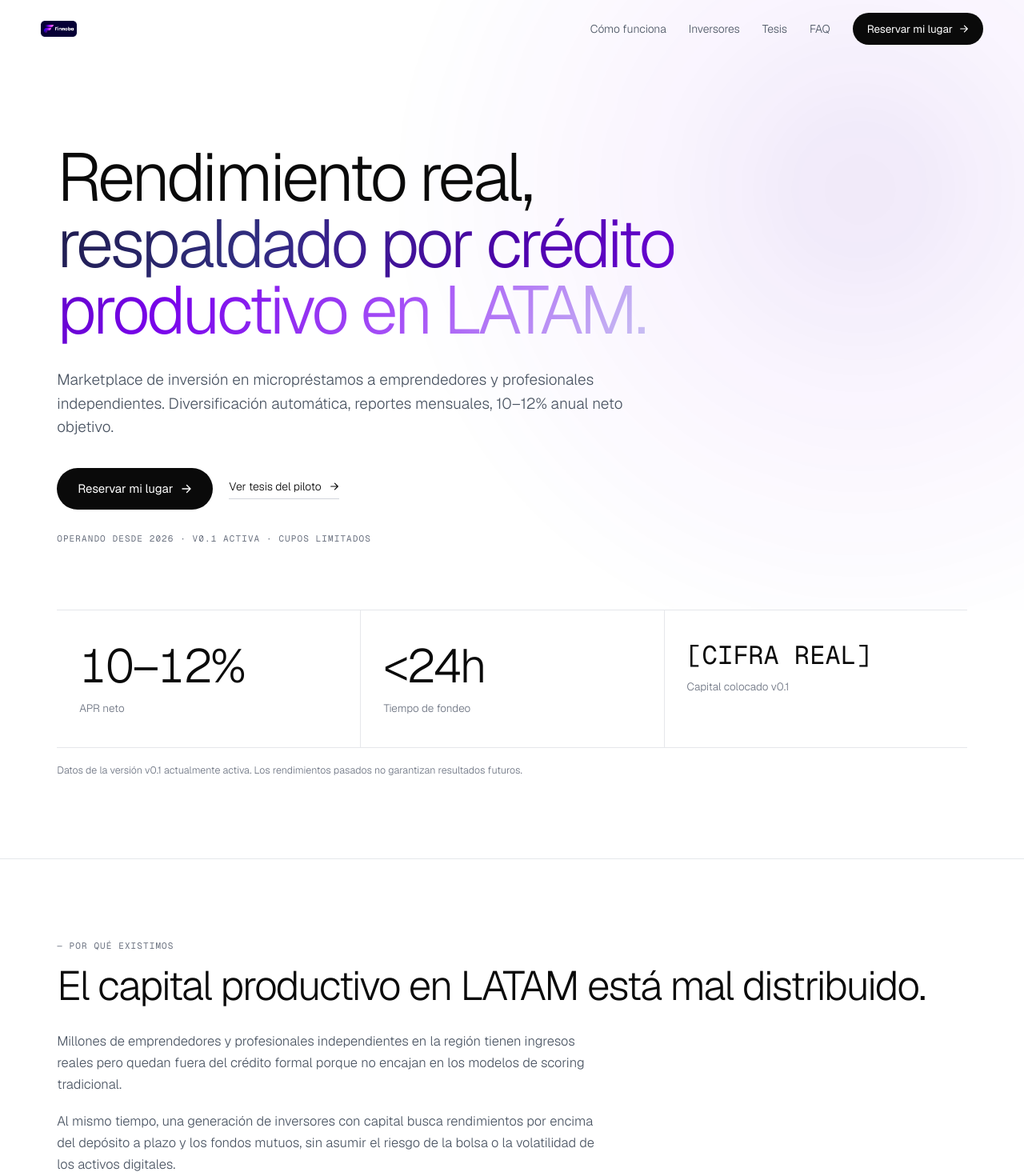
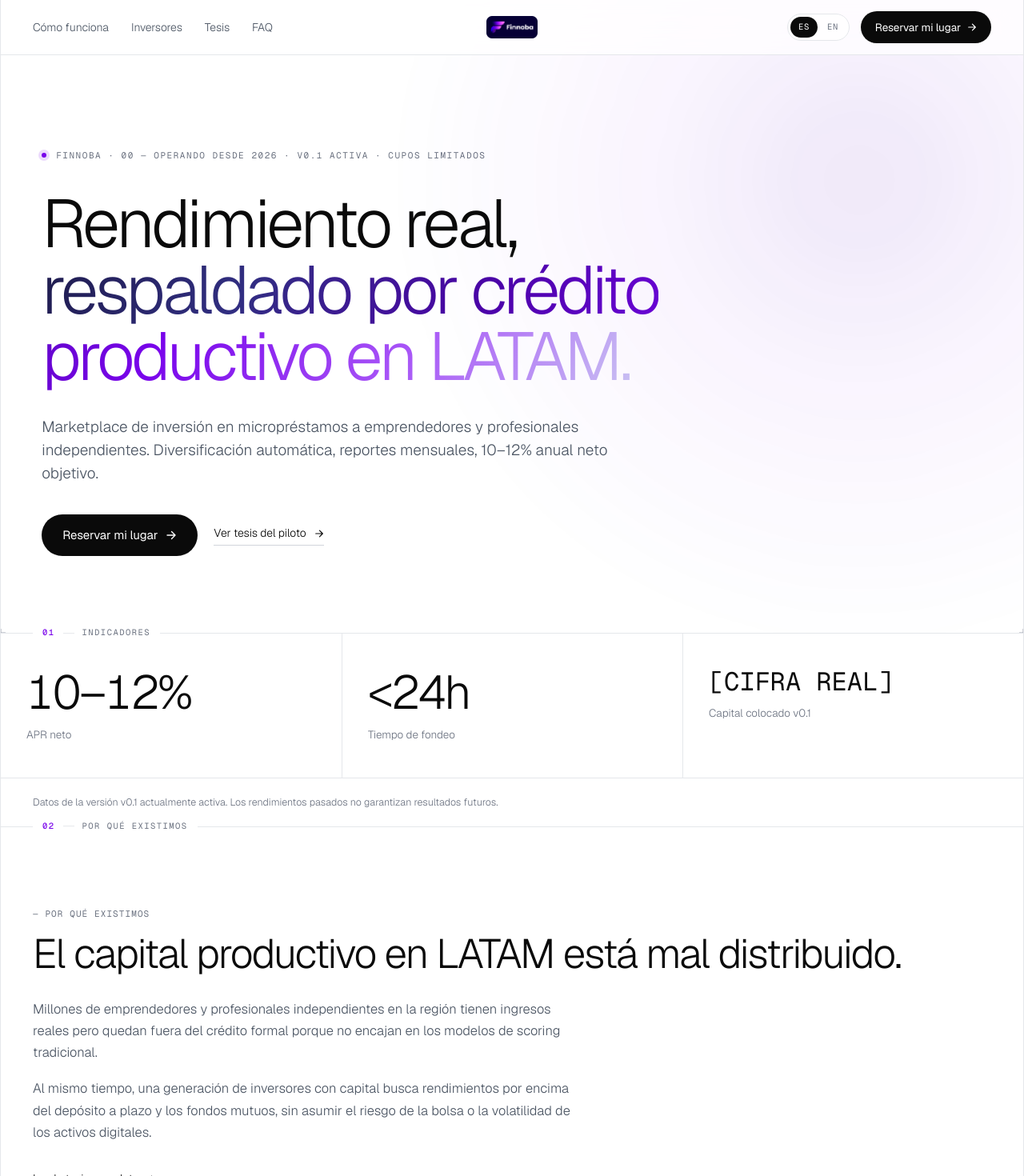
Before and after one commit to andrefdev/finnoba_landing, a Next.js app: page / in a window 1280 px wide. Shown: the top 1470 px of the page at 80% size. Built offline with nearby package versions, Linux system fonts and the light colour scheme.

Commit message:
change in UI

```diff
--- a/src/app/globals.css
+++ b/src/app/globals.css
@@ -3,6 +3,79 @@
 html, body { background: #FFFFFF; margin: 0; padding: 0; }
 html { scroll-behavior: smooth; }
 * { box-sizing: border-box; }
+
+/* ──────────────────────────────────────────────────────────
+   Boxed shell — docker.com-style vertical guide lines
+   that flank a centered max-width column from top to bottom.
+   ────────────────────────────────────────────────────────── */
+:root {
+  --shell-max: 1280px;
+  --shell-line: #E5E7EB;
+}
+.shell {
+  position: relative;
+  min-height: 100vh;
+  overflow-x: hidden;
+}
+.shell::before,
+.shell::after {
+  content: "";
+  position: absolute;
+  top: 0;
+  bottom: 0;
+  width: 1px;
+  background: var(--shell-line);
+  pointer-events: none;
+  z-index: 50;
+}
+.shell::before { left: calc(50% - (var(--shell-max) / 2)); }
+.shell::after  { left: calc(50% + (var(--shell-max) / 2)); }
+@media (max-width: 1320px) {
+  .shell::before, .shell::after { display: none; }
+}
+
+/* Section frame: aligns a section's inner column with the shell guides */
+.frame {
+  max-width: var(--shell-max);
+  margin: 0 auto;
+  position: relative;
+}
+
+/* Crosshair marker (Swiss/blueprint feel) */
+.cross {
+  position: absolute;
+  width: 11px;
+  height: 11px;
+  pointer-events: none;
+  color: #9CA3AF;
+}
+.cross::before, .cross::after {
+  content: "";
+  position: absolute;
+  background: currentColor;
+}
+.cross::before { left: 50%; top: 0; bottom: 0; width: 1px; transform: translateX(-50%); }
+.cross::after  { top: 50%; left: 0; right: 0; height: 1px; transform: translateY(-50%); }
+.cross-tl { top: -5.5px; left: -5.5px; }
+.cross-tr { top: -5.5px; right: -5.5px; }
+.cross-bl { bottom: -5.5px; left: -5.5px; }
+.cross-br { bottom: -5.5px; right: -5.5px; }
+
+/* Section label tag — small mono caption stuck to the frame edge */
+.frame-tag {
+  position: absolute;
+  top: -1px;
+  left: 0;
+  transform: translateY(-50%);
+  background: #FFFFFF;
+  padding: 2px 10px 2px 0;
+  font-family: var(--font-geist-mono), ui-monospace, SFMono-Regular, Menlo, monospace;
+  font-size: 10.5px;
+  letter-spacing: 0.12em;
+  text-transform: uppercase;
+  color: #6B7280;
+  z-index: 2;
+}
 body {
   font-family: var(--font-geist), system-ui, -apple-system, 'Segoe UI', sans-serif;
   -webkit-font-smoothing: antialiased;
@@ -137,6 +210,7 @@
 }
 @media (max-width: 860px) {
   .nav-links { display: none !important; }
+  .nav-cta, .nav-lang { display: none !important; }
   .nav-burger { display: inline-flex !important; }
 }
 @media (max-width: 640px) {
--- a/src/app/layout.tsx
+++ b/src/app/layout.tsx
@@ -77,9 +77,11 @@
     <html lang="es" className={`${geist.variable} ${geistMono.variable}`}>
       <body>
         <LandingProvider>
-          <div style={{ background: LIGHT.bg, minHeight: "100vh", color: LIGHT.ink }}>
-            <Nav />
-            <main className="page-fade">{children}</main>
+          <div style={{ background: LIGHT.bg, color: LIGHT.ink }}>
+            <div className="shell">
+              <Nav />
+              <main className="page-fade">{children}</main>
+            </div>
             <Footer />
           </div>
         </LandingProvider>
--- a/src/app/page.tsx
+++ b/src/app/page.tsx
@@ -2,12 +2,19 @@
 
 import Link from "next/link";
 import { ArrowRight } from "@/domains/common/ArrowRight";
+import { CrossMarks } from "@/domains/common/CrossMarks";
 import { CtaBlock } from "@/domains/common/CtaBlock";
 import { InlineCta } from "@/domains/common/InlineCta";
 import { FONT_DISPLAY, FONT_MONO, FONT_UI, LIGHT } from "@/domains/common/tokens";
 import { useLanding } from "@/lib/i18n/LandingProvider";
 
 const RESERVE_HREF = "/inversores#reservar";
+
+const FRAME_PAD = "0";
+const FRAME_BORDERS: React.CSSProperties = {
+  borderLeft: `1px solid ${LIGHT.line}`,
+  borderRight: `1px solid ${LIGHT.line}`,
+};
 
 export default function Page() {
   const { t } = useLanding();
@@ -16,12 +23,13 @@
   return (
     <>
       {/* HERO */}
-      <section
+      <section style={{ background: LIGHT.bg, padding: FRAME_PAD }}>
+        <div
+          className="frame"
           style={{
+            ...FRAME_BORDERS,
             position: "relative",
-          background: LIGHT.bg,
-          color: LIGHT.ink,
-          padding: "180px clamp(20px,4vw,80px) 80px",
+            padding: "180px clamp(24px,4vw,72px) 96px",
             overflow: "hidden",
             isolation: "isolate",
           }}
@@ -42,7 +50,34 @@
               zIndex: 0,
             }}
           />
-        <div style={{ position: "relative", zIndex: 2, maxWidth: 1180, margin: "0 auto", padding: "0 20px" }}>
+          <CrossMarks corners="bottom" />
+
+          <div
+            style={{
+              fontFamily: FONT_MONO,
+              fontSize: 11,
+              letterSpacing: "0.14em",
+              textTransform: "uppercase",
+              color: LIGHT.ink3,
+              marginBottom: 36,
+              display: "inline-flex",
+              alignItems: "center",
+              gap: 12,
+            }}
+          >
+            <span
+              style={{
+                width: 6,
+                height: 6,
+                borderRadius: "50%",
+                background: LIGHT.violet,
+                boxShadow: "0 0 0 4px rgba(121,4,235,0.14)",
+              }}
+            />
+            Finnoba · 00 — {home.hero.tag}
+          </div>
+
+          <div style={{ position: "relative", zIndex: 2 }}>
             <h1
               style={{
                 fontFamily: FONT_DISPLAY,
@@ -73,7 +108,7 @@
               {home.hero.sub}
             </p>
 
-          <div style={{ display: "flex", flexWrap: "wrap", alignItems: "center", gap: 20, marginBottom: 28 }}>
+            <div style={{ display: "flex", flexWrap: "wrap", alignItems: "center", gap: 20 }}>
               <Link
                 href={RESERVE_HREF}
                 style={{
@@ -96,41 +131,42 @@
               </Link>
               <InlineCta href="/tesis">{home.hero.secondary}</InlineCta>
             </div>
-
-          <div
-            style={{
-              fontFamily: FONT_MONO,
-              fontSize: 11,
-              letterSpacing: "0.10em",
-              textTransform: "uppercase",
-              color: LIGHT.ink3,
-            }}
-          >
-            {home.hero.tag}
           </div>
         </div>
       </section>
 
       {/* TRÍO DE NÚMEROS */}
-      <section style={{ padding: "0 clamp(20px,4vw,80px) 100px", background: LIGHT.bg }}>
-        <div style={{ maxWidth: 1180, margin: "0 auto", padding: "0 20px" }}>
+      <section style={{ background: LIGHT.bg, padding: FRAME_PAD }}>
+        <div
+          className="frame"
+          style={{
+            ...FRAME_BORDERS,
+            borderTop: `1px solid ${LIGHT.line}`,
+            position: "relative",
+          }}
+        >
+          <FrameTag id="01" label="Indicadores" />
           <div
             className="home-stats"
             style={{
               display: "grid",
               gridTemplateColumns: "repeat(3, 1fr)",
               gap: 0,
-              borderTop: `1px solid ${LIGHT.line}`,
-              borderBottom: `1px solid ${LIGHT.line}`,
             }}
           >
             <Stat value={home.stats.apr} label={home.stats.aprLabel} first />
             <Stat value={home.stats.time} label={home.stats.timeLabel} />
             <Stat value={home.stats.capital} label={home.stats.capitalLabel} mono />
           </div>
+          <div
+            style={{
+              borderTop: `1px solid ${LIGHT.line}`,
+              padding: "20px clamp(24px,4vw,40px)",
+            }}
+          >
             <p
               style={{
-              marginTop: 18,
+                margin: 0,
                 fontFamily: FONT_UI,
                 fontSize: 12.5,
                 color: LIGHT.ink3,
@@ -141,10 +177,12 @@
               {home.stats.disclaimer}
             </p>
           </div>
+        </div>
       </section>
 
       {/* BLOQUE 1: PROBLEMA */}
       <ContentBlock
+        index="02"
         eyebrow={home.problem.eyebrow}
         title={home.problem.title}
         body={
@@ -158,14 +196,17 @@
       />
 
       {/* BLOQUE 2: TRES PILARES */}
-      <section
+      <section style={{ background: LIGHT.bg, padding: FRAME_PAD }}>
+        <div
+          className="frame"
           style={{
-          padding: "100px clamp(20px,4vw,80px)",
-          background: LIGHT.bg,
+            ...FRAME_BORDERS,
             borderTop: `1px solid ${LIGHT.line}`,
+            padding: "100px clamp(24px,4vw,40px) 0",
+            position: "relative",
           }}
         >
-        <div style={{ maxWidth: 1180, margin: "0 auto", padding: "0 20px" }}>
+          <FrameTag id="03" label={home.pillars.eyebrow} />
           <div style={{ marginBottom: 56, maxWidth: 720 }}>
             <Eyebrow>{home.pillars.eyebrow}</Eyebrow>
             <h2 style={titleStyle}>{home.pillars.title}</h2>
@@ -178,15 +219,18 @@
               gridTemplateColumns: "repeat(3, 1fr)",
               gap: 0,
               borderTop: `1px solid ${LIGHT.line}`,
+              borderBottom: `1px solid ${LIGHT.line}`,
+              marginLeft: "calc(-1 * clamp(24px,4vw,40px))",
+              marginRight: "calc(-1 * clamp(24px,4vw,40px))",
+              position: "relative",
             }}
           >
             {home.pillars.items.map((item, i) => (
               <div
                 key={item.k}
                 style={{
-                  padding: "32px 28px",
+                  padding: "40px 32px",
                   borderRight: i < home.pillars.items.length - 1 ? `1px solid ${LIGHT.line}` : "none",
-                  borderBottom: `1px solid ${LIGHT.line}`,
                 }}
               >
                 <div
@@ -228,7 +272,7 @@
             ))}
           </div>
 
-          <div style={{ marginTop: 36 }}>
+          <div style={{ padding: "32px 0 100px" }}>
             <InlineCta href="/como-funciona">{home.pillars.cta}</InlineCta>
           </div>
         </div>
@@ -236,6 +280,7 @@
 
       {/* BLOQUE 3: RIESGO */}
       <ContentBlock
+        index="04"
         eyebrow={home.risk.eyebrow}
         title={home.risk.title}
         body={<p style={paraStyle}>{home.risk.body}</p>}
@@ -291,6 +336,34 @@
   );
 }
 
+function FrameTag({ id, label }: { id: string; label: string }) {
+  return (
+    <div
+      style={{
+        position: "absolute",
+        top: -1,
+        left: "clamp(24px,4vw,40px)",
+        transform: "translateY(-50%)",
+        background: LIGHT.bg,
+        padding: "2px 12px",
+        fontFamily: FONT_MONO,
+        fontSize: 10.5,
+        letterSpacing: "0.14em",
+        textTransform: "uppercase",
+        color: LIGHT.ink3,
+        zIndex: 2,
+        display: "inline-flex",
+        alignItems: "center",
+        gap: 10,
+      }}
+    >
+      <span style={{ color: LIGHT.violet, fontWeight: 500 }}>{id}</span>
+      <span style={{ width: 14, height: 1, background: LIGHT.line }} />
+      {label}
+    </div>
+  );
+}
+
 function Stat({
   value,
   label,
@@ -305,7 +378,7 @@
   return (
     <div
       style={{
-        padding: "40px 28px",
+        padding: "44px 32px",
         borderLeft: first ? "none" : `1px solid ${LIGHT.line}`,
       }}
     >
@@ -338,12 +411,14 @@
 }
 
 function ContentBlock({
+  index,
   eyebrow,
   title,
   body,
   ctaLabel,
   ctaHref,
 }: {
+  index: string;
   eyebrow: string;
   title: string;
   body: React.ReactNode;
@@ -351,14 +426,17 @@
   ctaHref: string;
 }) {
   return (
-    <section
+    <section style={{ background: LIGHT.bg, padding: FRAME_PAD }}>
+      <div
+        className="frame"
         style={{
-        padding: "100px clamp(20px,4vw,80px)",
-        background: LIGHT.bg,
+          ...FRAME_BORDERS,
           borderTop: `1px solid ${LIGHT.line}`,
+          padding: "100px clamp(24px,4vw,40px)",
+          position: "relative",
         }}
       >
-      <div style={{ maxWidth: 1180, margin: "0 auto", padding: "0 20px" }}>
+        <FrameTag id={index} label={eyebrow} />
         <Eyebrow>{eyebrow}</Eyebrow>
         <h2 style={{ ...titleStyle, marginBottom: 28 }}>{title}</h2>
         <div>{body}</div>
--- /dev/null
+++ b/src/domains/common/CrossMarks.tsx
@@ -0,0 +1,20 @@
+export function CrossMarks({
+  corners = "all",
+}: {
+  corners?: "all" | "top" | "bottom";
+}) {
+  const show = {
+    tl: corners === "all" || corners === "top",
+    tr: corners === "all" || corners === "top",
+    bl: corners === "all" || corners === "bottom",
+    br: corners === "all" || corners === "bottom",
+  };
+  return (
+    <>
+      {show.tl ? <span aria-hidden className="cross cross-tl" /> : null}
+      {show.tr ? <span aria-hidden className="cross cross-tr" /> : null}
+      {show.bl ? <span aria-hidden className="cross cross-bl" /> : null}
+      {show.br ? <span aria-hidden className="cross cross-br" /> : null}
+    </>
+  );
+}
--- a/src/domains/nav/Nav.tsx
+++ b/src/domains/nav/Nav.tsx
@@ -251,22 +251,26 @@
           left: 0,
           right: 0,
           zIndex: 100,
-          display: "flex",
-          alignItems: "center",
-          justifyContent: "space-between",
-          padding: "16px clamp(20px,4vw,80px)",
-          background: scrolled ? "rgba(255,255,255,0.82)" : "transparent",
-          backdropFilter: scrolled ? "saturate(180%) blur(20px)" : "none",
-          WebkitBackdropFilter: scrolled ? "saturate(180%) blur(20px)" : "none",
-          borderBottom: scrolled ? `1px solid ${LIGHT.line}` : "1px solid transparent",
-          transition: "all 240ms cubic-bezier(.22,1,.36,1)",
+          background: scrolled ? "rgba(255,255,255,0.86)" : "rgba(255,255,255,0.72)",
+          backdropFilter: "saturate(180%) blur(20px)",
+          WebkitBackdropFilter: "saturate(180%) blur(20px)",
+          borderBottom: `1px solid ${LIGHT.line}`,
+          transition: "background 240ms cubic-bezier(.22,1,.36,1)",
         }}
       >
-        <Link href="/" aria-label="Finnoba — Inicio" style={{ display: "inline-flex", alignItems: "center" }}>
-          <Wordmark height={20} />
-        </Link>
-
-        <div className="nav-links" style={{ display: "flex", alignItems: "center", gap: 28 }}>
+        <div
+          className="frame"
+          style={{
+            display: "grid",
+            gridTemplateColumns: "1fr auto 1fr",
+            alignItems: "center",
+            padding: "14px clamp(20px,3.5vw,40px)",
+            borderLeft: `1px solid ${LIGHT.line}`,
+            borderRight: `1px solid ${LIGHT.line}`,
+          }}
+        >
+          {/* Left — links */}
+          <div className="nav-links" style={{ display: "flex", alignItems: "center", gap: 28, justifySelf: "start" }}>
             {links.map((item) => (
               <Link
                 key={item.h}
@@ -282,8 +286,68 @@
                 {item.l}
               </Link>
             ))}
+          </div>
+
+          {/* Center — logo (mx-auto, bigger) */}
+          <Link
+            href="/"
+            aria-label="Finnoba — Inicio"
+            style={{
+              display: "inline-flex",
+              alignItems: "center",
+              justifySelf: "center",
+              padding: "0 24px",
+            }}
+          >
+            <Wordmark height={28} />
+          </Link>
+
+          {/* Right — CTA + lang toggle */}
+          <div
+            className="nav-right"
+            style={{
+              display: "flex",
+              alignItems: "center",
+              gap: 14,
+              justifySelf: "end",
+            }}
+          >
+            <div
+              className="nav-lang"
+              style={{
+                display: "inline-flex",
+                gap: 2,
+                padding: 3,
+                border: `1px solid ${LIGHT.line}`,
+                borderRadius: 999,
+                background: "rgba(255,255,255,0.6)",
+              }}
+            >
+              {(["es", "en"] as Lang[]).map((l) => (
+                <button
+                  type="button"
+                  key={l}
+                  onClick={() => setLang(l)}
+                  style={{
+                    border: 0,
+                    background: lang === l ? LIGHT.ink : "transparent",
+                    color: lang === l ? "#fff" : LIGHT.ink3,
+                    padding: "5px 10px",
+                    borderRadius: 999,
+                    cursor: "pointer",
+                    fontFamily: FONT_MONO,
+                    fontSize: 10.5,
+                    letterSpacing: "0.06em",
+                    textTransform: "uppercase",
+                  }}
+                >
+                  {l}
+                </button>
+              ))}
+            </div>
             <Link
               href={RESERVE_HREF}
+              className="nav-cta"
               style={{
                 fontFamily: FONT_UI,
                 fontWeight: 400,
@@ -302,7 +366,6 @@
               {t.nav.reserve}
               <ArrowRight size={12} />
             </Link>
-        </div>
 
             <button
               type="button"
@@ -328,6 +391,8 @@
             >
               <HamburgerIcon open={open} />
             </button>
+          </div>
+        </div>
       </nav>
 
       {mounted && createPortal(drawer, document.body)}
```
Also changed, not shown: src/domains/common/BoxedSection.tsx (added, +48 -0 lines), 1 other file (tests, documents, lock files or other folders). Lines whose indentation alone changed are shown as unchanged.
